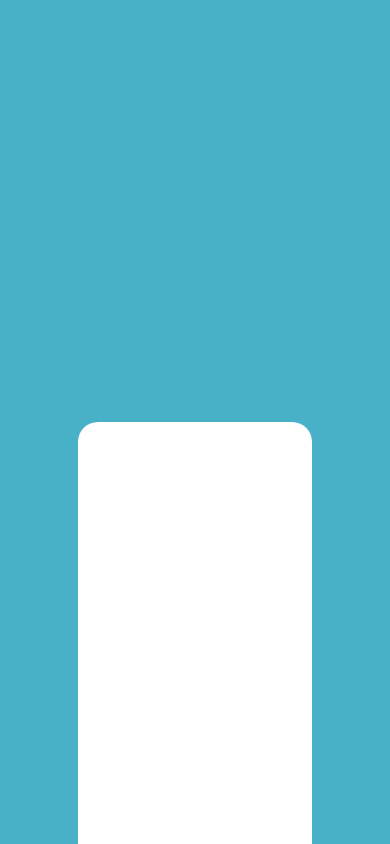
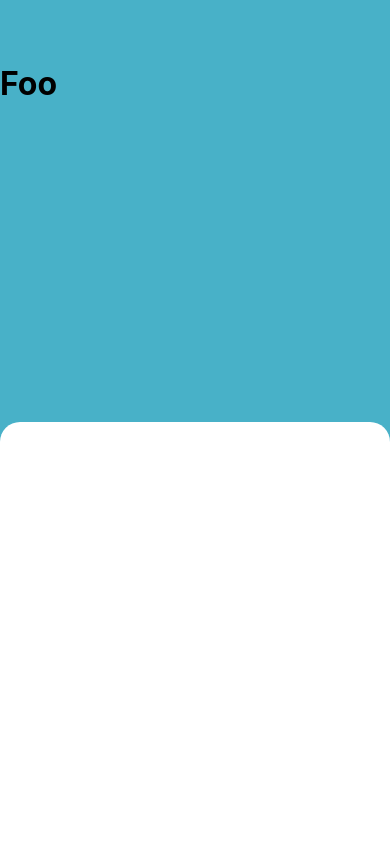
Before and after one commit to AaronCGoidel/Covid, a Next.js app in the folder client/: page / in a window 390 px wide. Built offline with nearby package versions, Linux system fonts and the light colour scheme.

Commit message:
feat(app): parallax section responsiveness

```diff
--- /dev/null
+++ b/client/pages/devices.js
@@ -0,0 +1,11 @@
+const size = {
+  mobile: "425px",
+  tablet: "768px",
+  desktop: "2560px",
+};
+
+export const device = {
+  mobile: `(max-width: ${size.mobileL})`,
+  tablet: `(max-width: ${size.tablet})`,
+  desktop: `(max-width: ${size.desktop})`,
+};
--- a/client/pages/index.js
+++ b/client/pages/index.js
@@ -10,7 +10,9 @@ export default function Home() {
       </Head>
 
       <Main>
-        <Hero></Hero>
+        <Hero>
+          <h1>Foo</h1>
+        </Hero>
         <BelowTheFold></BelowTheFold>
       </Main>
     </div>
--- a/client/pages/styles.js
+++ b/client/pages/styles.js
@@ -1,4 +1,5 @@
 import styled from "styled-components";
+import { device } from "./devices";
 
 export const Main = styled.main`
   width: 100vw;
@@ -7,30 +8,39 @@ export const Main = styled.main`
   overflow-x: hidden;
   overflow-y: scroll;
   perspective: 1px;
-  perspective-origin: 0 0;
-  transform-style: preserve-3d;
 
   background-color: #48b1c8;
 `;
 
 export const Hero = styled.div`
-  transform-origin: 0 0;
-  transform: translateZ(-0.4px) scale(1.4);
+  transform: translateZ(-8px) scale(9);
 
-  width: 60vw;
+  width: 100vw;
   height: 100vh;
   background-color: #48b1c8;
-  margin-left: auto;
+
+  margin: 0;
+  padding: 5vh 10vw;
+
+  @media ${device.tablet} {
+    padding: 5vh 0;
+  }
 `;
 
 export const BelowTheFold = styled.div`
-  transform-origin: 0 0;
   transform: translateZ(-1px) scale(2);
 
-  width: 60vw;
+  width: 80vw;
   height: 400vh;
   background-color: #fff;
-  margin-left: auto;
 
   border-radius: 20px 20px 0;
+
+  margin-top: 150vh;
+  margin-left: auto;
+  margin-right: auto;
+
+  @media ${device.tablet} {
+    width: 100vw;
+  }
 `;
```
